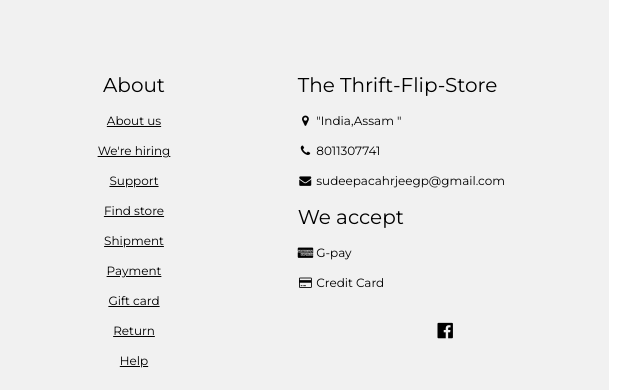
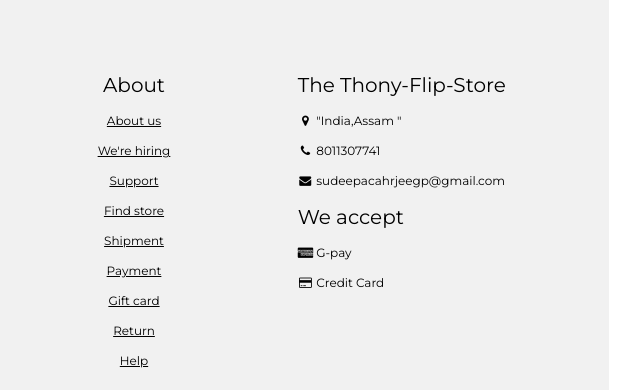
Before and after one commit to chisomowkor/Dynamous_StoreFront, a plain HTML site: page index.html in a window 1280 px wide. Shown: the part 1579-1969 px from the top of the page, 631-1271 px from the left. Drawn offline with nearby package versions, Linux system fonts and the light colour scheme.

Commit message:
Update index.html
Changes reassuring

```diff
--- a/index.html
+++ b/index.html
@@ -1,7 +1,7 @@
 <!DOCTYPE html>
 <html>
 <head>
-<title>Thrift-Flip_Store</title>
+<title>Thony-Flip_Store</title>
 <meta charset="UTF-8">
 <meta name="viewport" content="width=device-width, initial-scale=1">
 <link rel="stylesheet" href="https://www.w3schools.com/w3css/4/w3.css">
@@ -177,7 +177,7 @@ body,h1,h2,h3,h4,h5,h6,.w3-wide {font-family: "Montserrat", sans-serif;}
       </div>
 
       <div class="w3-col s4 w3-justify">
-        <h4>The Thrift-Flip-Store</h4>
+        <h4>The Thony-Flip-Store</h4>
         <p><i class="fa fa-fw fa-map-marker"></i> "India,Assam "</p>
         <p><i class="fa fa-fw fa-phone"></i> 8011307741</p>
         <p><i class="fa fa-fw fa-envelope"></i> sudeepacahrjeegp@gmail.com</p>
@@ -188,7 +188,7 @@ body,h1,h2,h3,h4,h5,h6,.w3-wide {font-family: "Montserrat", sans-serif;}
         </div>
         <div class="home__social">
 
-        <a href="" class="home__social-icon"><i class="fa fa-facebook-official w3-hover-opacity w3-large"></i></a>
+
     </div>
   </footer>
 
```
